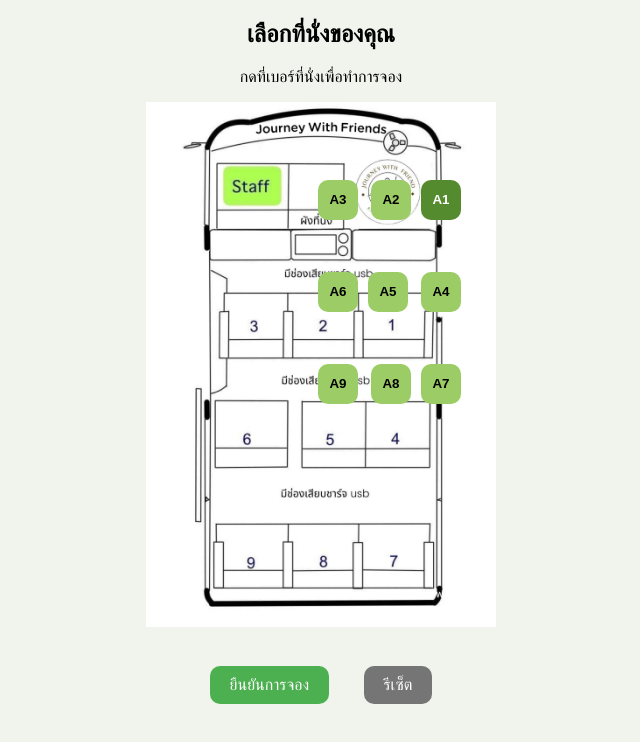
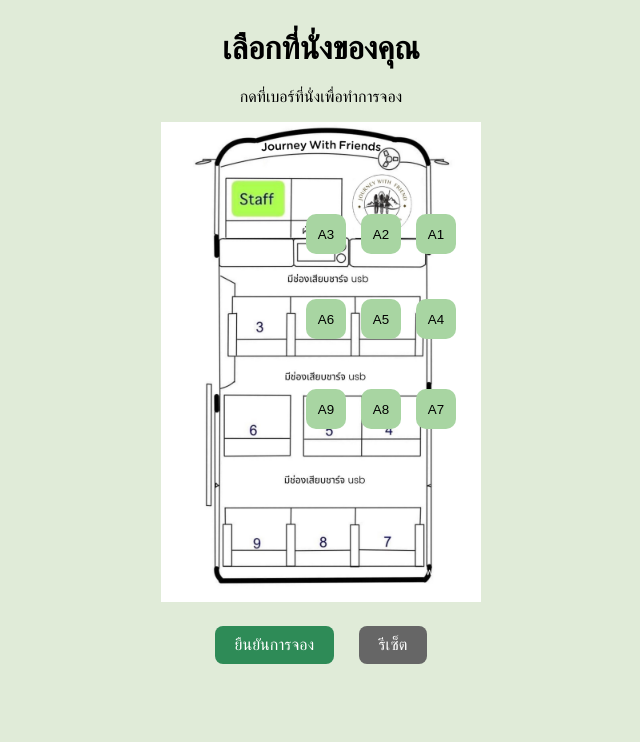
Before and after one commit to Baitong0610/forest-bot, a website: page index.html in a window 1280 px wide. Both pictures are taken after a click on the button "A1". Shown: the whole page, without its empty margins (319-959 px from the left). Drawn offline with Linux system fonts and the light colour scheme.

Commit message:
Update index.html

```diff
--- a/index.html
+++ b/index.html
@@ -2,110 +2,119 @@
 <html lang="th">
 <head>
   <meta charset="UTF-8" />
-  <meta name="viewport" content="width=device-width, initial-scale=1.0"/>
+  <meta name="viewport" content="width=device-width, initial-scale=1.0" />
   <title>เลือกที่นั่งของคุณ</title>
   <style>
     body {
+      background-color: #e0ebd8;
       font-family: sans-serif;
-      background-color: #f0f4ec;
       text-align: center;
     }
-    .seat-map {
+    h1 {
+      margin-top: 30px;
+    }
+    .bus-container {
       position: relative;
       display: inline-block;
     }
-    .seat-map img {
-      width: 350px;
+    .bus-image {
+      width: 320px;
+      height: auto;
     }
     .seat-button {
       position: absolute;
       width: 40px;
       height: 40px;
-      background-color: #9ccc65;
+      background-color: #a8d5a2;
       border: none;
       border-radius: 10px;
-      font-weight: bold;
       cursor: pointer;
     }
-    .seat-button.selected {
-      background-color: #558b2f;
+    .seat-button.booked {
+      background-color: #d3d3d3;
+      cursor: not-allowed;
+    }
+    .controls {
+      margin-top: 20px;
+    }
+    .controls button {
+      padding: 10px 20px;
+      font-size: 16px;
+      margin: 0 10px;
+      border: none;
+      border-radius: 8px;
+      cursor: pointer;
+    }
+    #confirmBtn {
+      background-color: #2e8b57;
       color: white;
     }
-    .seat-button.taken {
-      background-color: #757575;
-      color: white;
-      cursor: not-allowed;
-    }
-    #confirm, #reset {
-      margin: 15px;
-      padding: 10px 20px;
-      font-size: 16px;
-      border-radius: 10px;
-      border: none;
-      cursor: pointer;
-    }
-    #confirm {
-      background-color: #4caf50;
-      color: white;
-    }
-    #reset {
-      background-color: #757575;
+    #resetBtn {
+      background-color: #666;
       color: white;
     }
   </style>
 </head>
 <body>
-  <h2>เลือกที่นั่งของคุณ</h2>
+  <h1>เลือกที่นั่งของคุณ</h1>
   <p>กดที่เบอร์ที่นั่งเพื่อทำการจอง</p>
-  <div class="seat-map">
-    <img src="resized-bus-seat-map.png" alt="seat-map" />
+  <div class="bus-container">
+    <img src="resized-bus-seat-map.png" alt="Bus Seat Map" class="bus-image" />
+    <!-- ปุ่มที่นั่งจัดตรงกับเลข 1-9 ในแผนผัง -->
+    <button class="seat-button" style="top: 92px; left: 255px;" id="A1">A1</button>
+    <button class="seat-button" style="top: 92px; left: 200px;" id="A2">A2</button>
+    <button class="seat-button" style="top: 92px; left: 145px;" id="A3">A3</button>
 
-    <!-- ตำแหน่งใหม่ตรงกับภาพ -->
-    <button class="seat-button" style="top: 78px; left: 275px;">A1</button>
-    <button class="seat-button" style="top: 78px; left: 225px;">A2</button>
-    <button class="seat-button" style="top: 78px; left: 172px;">A3</button>
+    <button class="seat-button" style="top: 177px; left: 255px;" id="A4">A4</button>
+    <button class="seat-button" style="top: 177px; left: 200px;" id="A5">A5</button>
+    <button class="seat-button" style="top: 177px; left: 145px;" id="A6">A6</button>
 
-    <button class="seat-button" style="top: 170px; left: 275px;">A4</button>
-    <button class="seat-button" style="top: 170px; left: 222px;">A5</button>
-    <button class="seat-button" style="top: 170px; left: 172px;">A6</button>
+    <button class="seat-button" style="top: 267px; left: 255px;" id="A7">A7</button>
+    <button class="seat-button" style="top: 267px; left: 200px;" id="A8">A8</button>
+    <button class="seat-button" style="top: 267px; left: 145px;" id="A9">A9</button>
+  </div>
+  <div class="controls">
+    <button id="confirmBtn">ยืนยันการจอง</button>
+    <button id="resetBtn">รีเซ็ต</button>
+  </div>
+  <script>
+    const seatButtons = document.querySelectorAll('.seat-button');
+    let selectedSeat = null;
 
-    <button class="seat-button" style="top: 262px; left: 275px;">A7</button>
-    <button class="seat-button" style="top: 262px; left: 225px;">A8</button>
-    <button class="seat-button" style="top: 262px; left: 172px;">A9</button>
-  </div>
+    seatButtons.forEach(button => {
+      button.addEventListener('click', () => {
+        if (button.classList.contains('booked')) return;
 
-  <div style="margin-top: 20px;">
-    <button id="confirm">ยืนยันการจอง</button>
-    <button id="reset">รีเซ็ต</button>
-  </div>
-
-  <script>
-    const seats = document.querySelectorAll('.seat-button');
-    seats.forEach(btn => {
-      btn.addEventListener('click', () => {
-        if (!btn.classList.contains('taken')) {
-          btn.classList.toggle('selected');
+        if (selectedSeat) {
+          selectedSeat.classList.remove('selected');
         }
+        button.classList.add('selected');
+        selectedSeat = button;
       });
     });
 
-    document.getElementById('reset').addEventListener('click', () => {
-      seats.forEach(btn => btn.classList.remove('selected'));
+    document.getElementById('confirmBtn').addEventListener('click', () => {
+      if (!selectedSeat) {
+        alert('กรุณาเลือกที่นั่งก่อนค่ะ');
+        return;
+      }
+      const name = prompt('กรุณาใส่ชื่อผู้จอง:');
+      if (name) {
+        selectedSeat.innerText = name;
+        selectedSeat.classList.add('booked');
+        selectedSeat.disabled = true;
+        selectedSeat.classList.remove('selected');
+        selectedSeat = null;
+      }
     });
 
-    document.getElementById('confirm').addEventListener('click', () => {
-      const selected = Array.from(seats)
-        .filter(btn => btn.classList.contains('selected'))
-        .map(btn => btn.innerText);
-      if (selected.length === 0) {
-        alert('กรุณาเลือกที่นั่งก่อน');
-      } else {
-        const name = prompt("กรุณากรอกชื่อผู้จอง:");
-        if (name) {
-          alert(`จองที่นั่ง ${selected.join(', ')} ให้คุณ ${name} เรียบร้อยแล้ว`);
-          // เชื่อม Google Sheets ตรงนี้ได้ในอนาคต
-        }
-      }
+    document.getElementById('resetBtn').addEventListener('click', () => {
+      seatButtons.forEach(button => {
+        button.innerText = button.id;
+        button.disabled = false;
+        button.classList.remove('booked', 'selected');
+      });
+      selectedSeat = null;
     });
   </script>
 </body>
```
